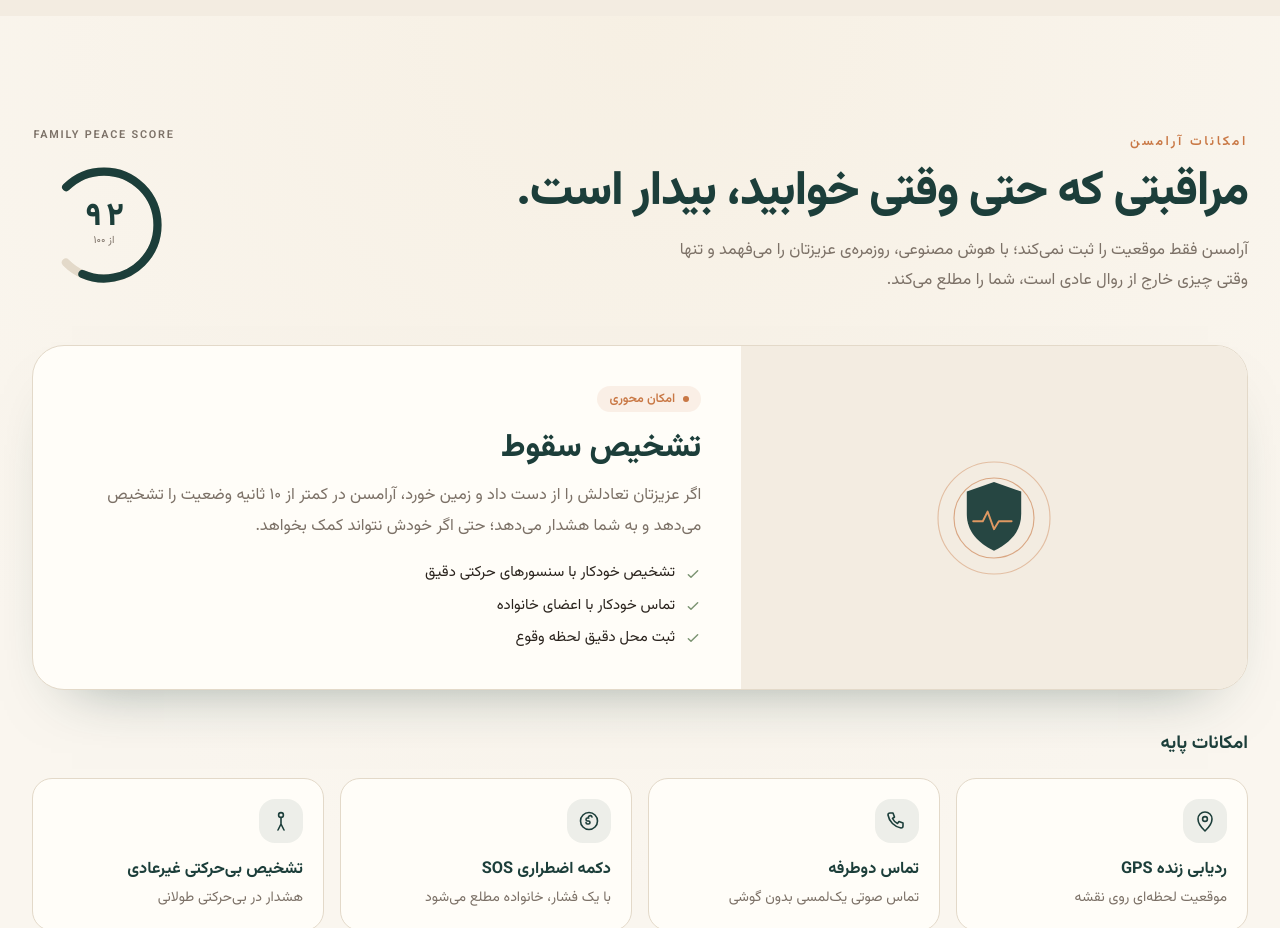
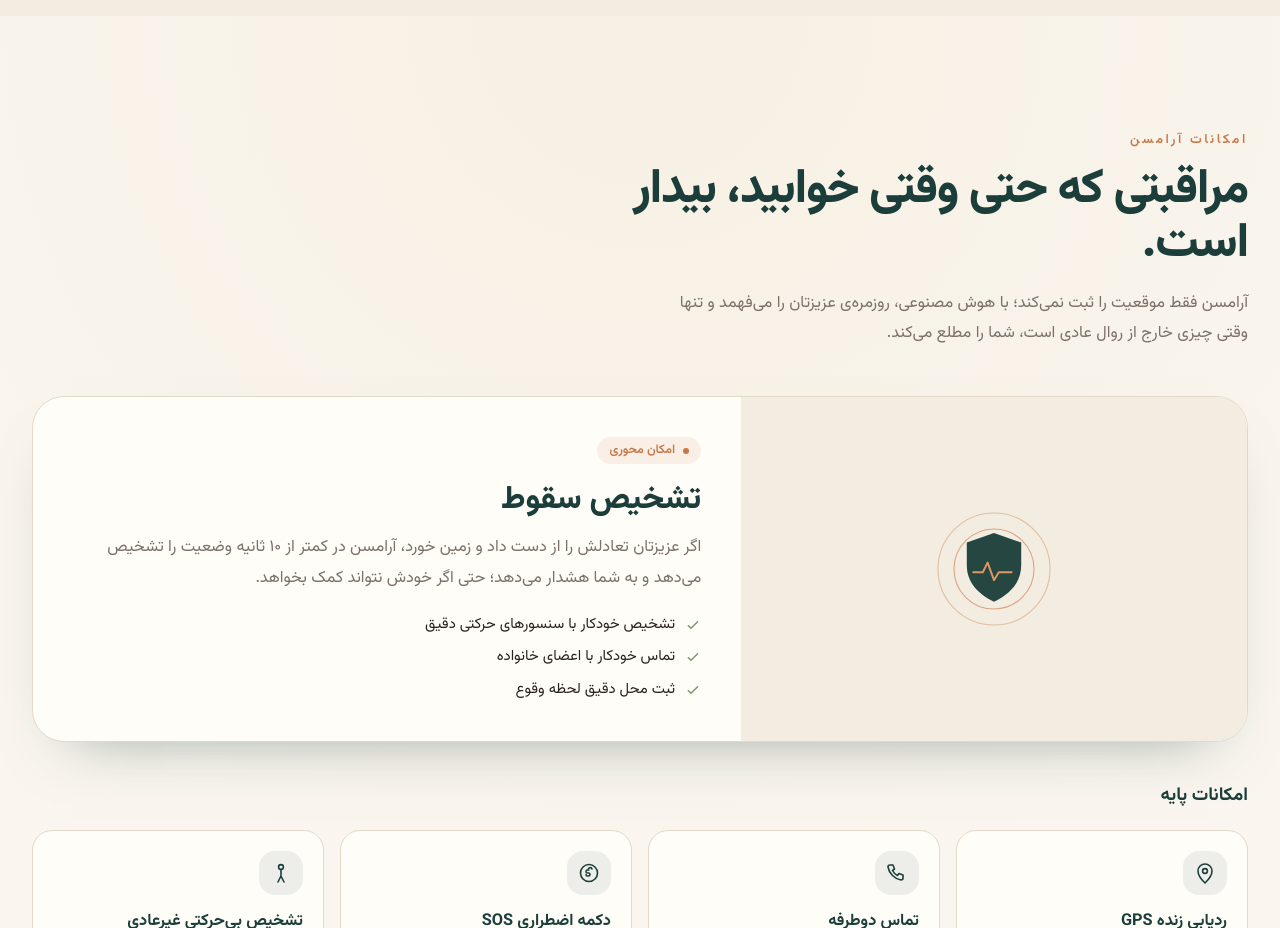
Before and after one commit to amirhs83/eldery-care-website, a Next.js app: page / in a window 1280 px wide. Shown: the part 2300-3228 px from the top of the page. Built offline with nearby package versions, Linux system fonts and the light colour scheme.

Commit message:
Remove Family Peace Score gauge from Features section

```diff
--- a/src/components/aramsan/features.tsx
+++ b/src/components/aramsan/features.tsx
@@ -1,9 +1,7 @@
 "use client";
 
-import { motion, useInView, useMotionValue, useTransform, animate } from "framer-motion";
-import { useEffect, useRef } from "react";
+import { motion } from "framer-motion";
 import type { ReactNode } from "react";
-import { toFa } from "@/lib/format";
 
 /* =================== ICONS =================== */
 type IconProps = { className?: string };
@@ -153,9 +151,8 @@ export function Features() {
       />
 
       <div className="relative mx-auto max-w-7xl px-5 sm:px-8">
-        {/* Header: title + gauge */}
-        <div className="grid grid-cols-1 items-center gap-8 sm:grid-cols-[1fr_auto] sm:gap-12">
-          <div>
+        {/* Header */}
+        <div className="max-w-2xl">
           <span className="inline-block text-[0.82rem] font-semibold uppercase tracking-[0.2em] text-terracotta">
             امکانات آرامسن
           </span>
@@ -179,8 +176,6 @@ export function Features() {
             آرامسن فقط موقعیت را ثبت نمی‌کند؛ با هوش مصنوعی، روزمره‌ی عزیزتان را
             می‌فهمد و تنها وقتی چیزی خارج از روال عادی است، شما را مطلع می‌کند.
           </motion.p>
-          </div>
-          <PeaceScoreGauge />
         </div>
 
         {/* Flagship spotlight — تشخیص سقوط */}
@@ -293,64 +288,3 @@ function FeatureCard({
     </motion.article>
   );
 }
-
-/* Compact circular gauge — sits beside the heading */
-function PeaceScoreGauge() {
-  const ref = useRef<HTMLDivElement>(null);
-  const inView = useInView(ref, { once: true, amount: 0.4 });
-  const score = 92;
-
-  const count = useMotionValue(0);
-  const rounded = useTransform(count, (v) => toFa(Math.round(v)));
-
-  const R = 52;
-  const C = 2 * Math.PI * R;
-  const arcLen = 0.75 * C;
-  const targetOffset = arcLen * (1 - score / 100);
-
-  useEffect(() => {
-    if (inView) {
-      const controls = animate(count, score, { duration: 1.6, ease: "easeOut" });
-      return controls.stop;
-    }
-  }, [inView, count, score]);
-
-  return (
-    <motion.div
-      ref={ref}
-      initial={{ opacity: 0, scale: 0.9 }}
-      whileInView={{ opacity: 1, scale: 1 }}
-      viewport={{ once: true, amount: 0.4 }}
-      transition={{ duration: 0.6, ease: "easeOut" }}
-      className="flex shrink-0 flex-col items-center"
-    >
-      <span className="mb-2 text-[0.68rem] font-semibold uppercase tracking-[0.16em] text-muted-ink">
-        Family Peace Score
-      </span>
-      <div className="relative h-32 w-32 sm:h-36 sm:w-36">
-        <svg viewBox="0 0 140 140" className="h-full w-full -rotate-[135deg]">
-          <circle cx="70" cy="70" r={R} fill="none" stroke="#e3d9c9" strokeWidth="8" strokeLinecap="round" strokeDasharray={`${arcLen} ${C}`} />
-          <motion.circle
-            cx="70"
-            cy="70"
-            r={R}
-            fill="none"
-            stroke="#1c3e3a"
-            strokeWidth="8"
-            strokeLinecap="round"
-            strokeDasharray={`${arcLen} ${C}`}
-            initial={{ strokeDashoffset: arcLen }}
-            animate={inView ? { strokeDashoffset: targetOffset } : {}}
-            transition={{ duration: 1.6, ease: "easeOut" }}
-          />
-        </svg>
-        <div className="absolute inset-0 flex flex-col items-center justify-center">
-          <motion.span className="text-teal font-extrabold leading-none nums-fa" style={{ fontSize: "2rem", fontFamily: "var(--font-vazirmatn)" }}>
-            {rounded}
-          </motion.span>
-          <span className="text-[0.66rem] text-muted-ink">از ۱۰۰</span>
-        </div>
-      </div>
-    </motion.div>
-  );
-}
```
Lines whose indentation alone changed are shown as unchanged.
